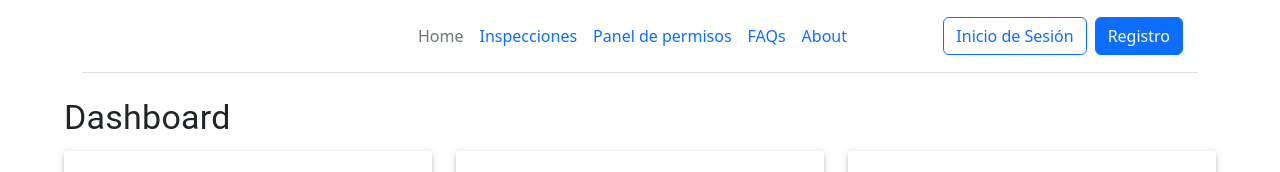
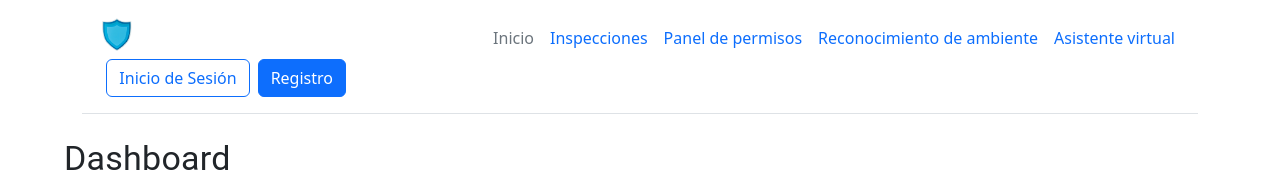
Before and after one commit to PseinTeam/Proyecto-Hackathon, a React (Vite) app in the folder FrontEnd/: page / in a window 1280 px wide. Shown: the top 172 px of the page. Built offline with nearby package versions, Linux system fonts and the light colour scheme; no server answers.

Commit message:
style: :art: Cambios en Navbar.jsx, integracion de un logo, y modificacion a index.html
Se realizaron cambios de nombre de la navegacion del navbar, ademas de agregar un logo tanto en el navbar como en el index.html

```diff
--- a/FrontEnd/index.html
+++ b/FrontEnd/index.html
@@ -2,7 +2,7 @@
 <html lang="en">
   <head>
     <meta charset="UTF-8" />
-    <link rel="icon" type="image/svg+xml" href="/vite.svg" />
+    <link rel="icon" type="image/png" href="/img/logo.png" />
     <meta name="viewport" content="width=device-width, initial-scale=1.0" />
     <link
       rel="stylesheet"
--- a/FrontEnd/src/components/header/Navbar.jsx
+++ b/FrontEnd/src/components/header/Navbar.jsx
@@ -1,32 +1,33 @@
 import React from "react";
 import "bootstrap/dist/css/bootstrap.min.css";
+import logo from "../../../public/img/logo.png";
 
 export const Navbar = () => {
   return (
     <div>
       <div className="container">
         <header className="d-flex flex-wrap align-items-center justify-content-center justify-content-md-between py-3 mb-4 border-bottom">
-          <div className="col-md-3 mb-2 mb-md-0">
+          <div className="col-md-2 mb-2 mb-md-0">
             <a
               href="/"
               className="d-inline-flex link-body-emphasis text-decoration-none"
             >
-              <svg
+              <img
+                src={logo}
                 className="bi"
                 width="40"
-                height="32"
+                height="37"
                 role="img"
-                aria-label="Bootstrap"
-              >
-                <use xlinkHref="#bootstrap"></use>
-              </svg>
+                aria-label="Logo"
+                alt=""
+              />
             </a>
           </div>
 
           <ul className="nav col-12 col-md-auto mb-2 justify-content-center mb-md-0">
             <li>
               <a href="/" className="nav-link px-2 link-secondary">
-                Home
+                Inicio
               </a>
             </li>
             <li>
@@ -41,12 +42,12 @@ export const Navbar = () => {
             </li>
             <li>
               <a href="#" className="nav-link px-2">
-                FAQs
+                Reconocimiento de ambiente
               </a>
             </li>
             <li>
               <a href="#" className="nav-link px-2">
-                About
+                Asistente virtual
               </a>
             </li>
           </ul>
```
Also changed, not shown: FrontEnd/public/img/logo.png (added).
